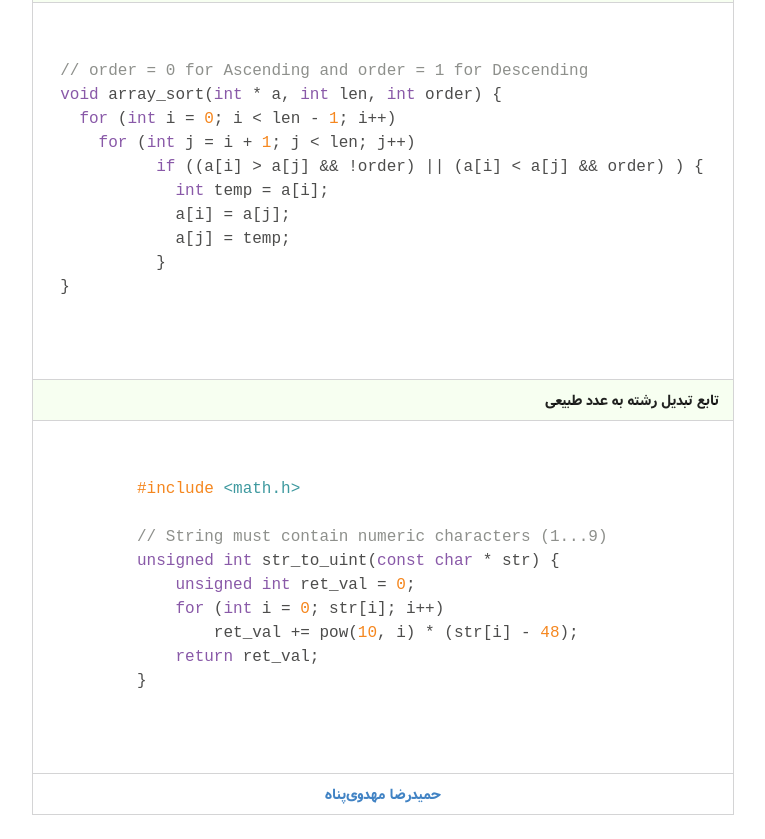
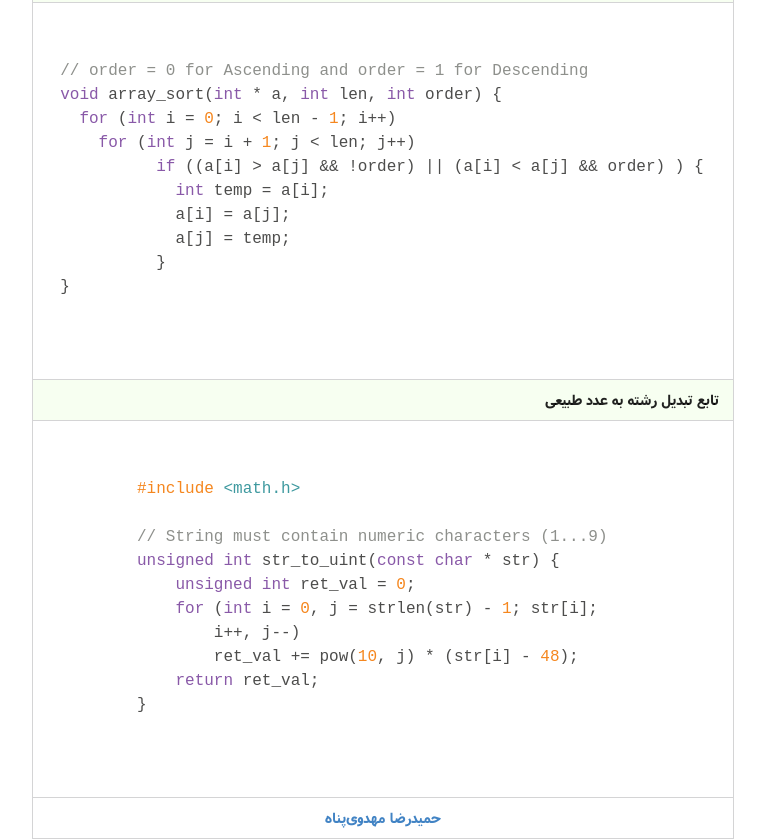
Before and after one commit to mahdavipanah/mabani, a plain HTML site: page index.html in a window 1280 px wide. Shown: the part 9733-10572 px from the top of the page, without its empty margins (257-1022 px from the left). Before the commit the page ends 10548 px from the top, so only its background shows below. Drawn offline with nearby package versions, Linux system fonts and the light colour scheme.

Commit message:
Change stringToUIntFunction - the former code was wrong

```diff
--- a/index.html
+++ b/index.html
@@ -592,8 +592,9 @@
           // String must contain numeric characters (1...9)
           unsigned int str_to_uint(const char * str) {
               unsigned int ret_val = 0;
-              for (int i = 0; str[i]; i++)
-                  ret_val += pow(10, i) * (str[i] - 48);
+              for (int i = 0, j = strlen(str) - 1; str[i];
+                  i++, j--)
+                  ret_val += pow(10, j) * (str[i] - 48);
               return ret_val;
           }
         </code>
```
